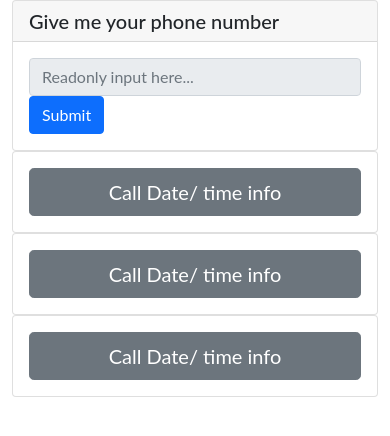
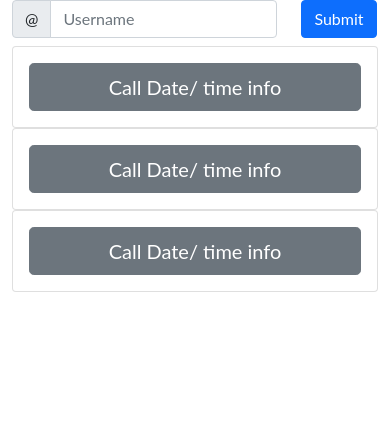
Before and after one commit to Massiel50/Summarizer, a React (Create React App) app: page /dashboard in a window 390 px wide. Shown: the top 436 px of the page. Built offline with nearby package versions, Linux system fonts and the light colour scheme.

Commit message:
changed phone input

```diff
--- a/src/pages/dashboard.js
+++ b/src/pages/dashboard.js
@@ -1,7 +1,7 @@
 import React from "react";
 import {useHistory} from 'react-router-dom'
 
-import {Card, Form,Button} from 'react-bootstrap';
+import {Button, Col, Form, Row, Card, InputGroup, FormControl} from 'react-bootstrap';
 
 const Dashboard = () => {
   const history = useHistory();
@@ -14,13 +14,25 @@ const Dashboard = () => {
   <><div className="dashcards" /><div>
 
     {/* section to input phone number and submit button */}
-    <Card>
-    <Card.Header as="h5">Give me your phone number</Card.Header>
-    <Card.Body>
-      <Form.Control type="text" placeholder="Readonly input here..." readOnly />
-        <Button variant="primary">Submit</Button>
-    </Card.Body>
-</Card>
+    <Form>
+  <Row className="align-items-center">
+    <Col xs="auto">
+      <Form.Label htmlFor="inlineFormInputGroup" visuallyHidden>
+        Phone Number
+      </Form.Label>
+      <InputGroup className="mb-2">
+        <InputGroup.Text>@</InputGroup.Text>
+        <FormControl id="inlineFormInputGroup" placeholder="Username" />
+      </InputGroup>
+    </Col>
+
+    <Col xs="auto">
+      <Button type="submit" className="mb-2">
+        Submit
+      </Button>
+    </Col>
+  </Row>
+</Form>
 
 {/* section where a list of things are displayed */}
 <Card body>
```
